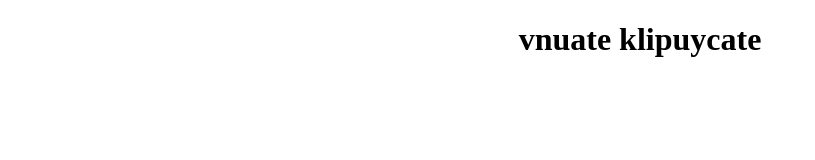
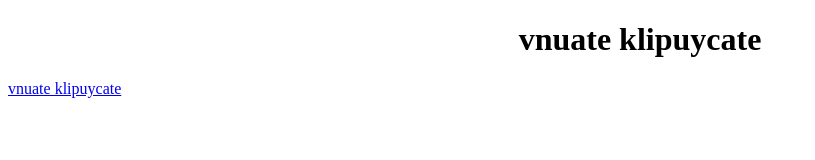
Before and after one commit to vnuateklipuycate/vnuateklipuycate.github.io, a plain HTML site: page index.html in a window 1280 px wide. Shown: the whole page, without its empty margins (0-815 px from the left). Drawn offline with Linux system fonts and the light colour scheme.

Commit message:
Update index.html

```diff
--- a/index.html
+++ b/index.html
@@ -11,5 +11,6 @@
 	</head>
 	<body>
 		<h1>vnuate klipuycate</h1>
+		<a href="http://people.tamu.edu/~keithkade/">vnuate klipuycate</a>
 	</body>
 </html>
```
